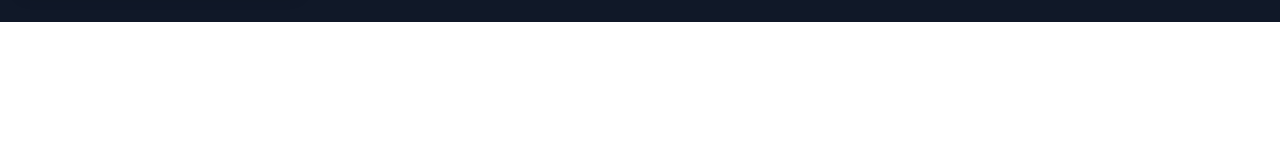
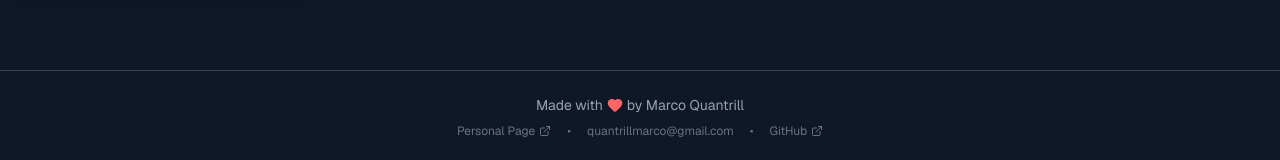
Before and after one commit to MQuantrillC/Country-Profile, a Next.js app: page /top10 in a window 1280 px wide. Shown: the part 944-1104 px from the top of the page. Before the commit the page ends 966 px from the top, so only its background shows below. Built offline with nearby package versions, Linux system fonts and the light colour scheme; no server answers.

Commit message:
Added Contact Info Footer

```diff
--- a/src/app/top10/page.tsx
+++ b/src/app/top10/page.tsx
@@ -3,7 +3,7 @@
 import React, { useState, useEffect } from 'react';
 import Link from 'next/link';
 import Image from 'next/image';
-import { BarChart3, TrendingUp, Globe, Trophy, Medal, Award, TrendingDown, ArrowLeft, RefreshCw, Zap, Database, Filter, Search } from 'lucide-react';
+import { BarChart3, TrendingUp, Globe, Trophy, Medal, Award, TrendingDown, ArrowLeft, RefreshCw, Zap, Database, Filter, Search, Heart, ExternalLink } from 'lucide-react';
 import { countries } from '@/utils/countries';
 
 interface CountryRanking {
@@ -1015,6 +1015,50 @@
           </div>
         </div>
       </div>
+
+      {/* Footer */}
+      <footer className="py-6 px-4 bg-gray-900 border-t border-gray-700 mt-12">
+        <div className="max-w-7xl mx-auto text-center">
+          <div className="flex items-center justify-center space-x-1 text-gray-400 text-sm mb-2">
+            <span>Made with</span>
+            <Heart className="h-4 w-4 text-red-400 fill-current" />
+            <span>by Marco Quantrill</span>
+          </div>
+
+          <div className="flex items-center justify-center space-x-4 text-xs text-gray-500">
+            <a
+              href="https://mquantrillc.github.io/"
+              target="_blank"
+              rel="noopener noreferrer"
+              className="flex items-center space-x-1 hover:text-gray-300 transition-colors"
+            >
+              <span>Personal Page</span>
+              <ExternalLink className="h-3 w-3" />
+            </a>
+
+            <span>•</span>
+
+            <a
+              href="mailto:quantrillmarco@gmail.com"
+              className="hover:text-gray-300 transition-colors"
+            >
+              quantrillmarco@gmail.com
+            </a>
+
+            <span>•</span>
+
+            <a
+              href="https://github.com/MQuantrillC"
+              target="_blank"
+              rel="noopener noreferrer"
+              className="flex items-center space-x-1 hover:text-gray-300 transition-colors"
+            >
+              <span>GitHub</span>
+              <ExternalLink className="h-3 w-3" />
+            </a>
+          </div>
+        </div>
+      </footer>
     </div>
   );
 }
```
